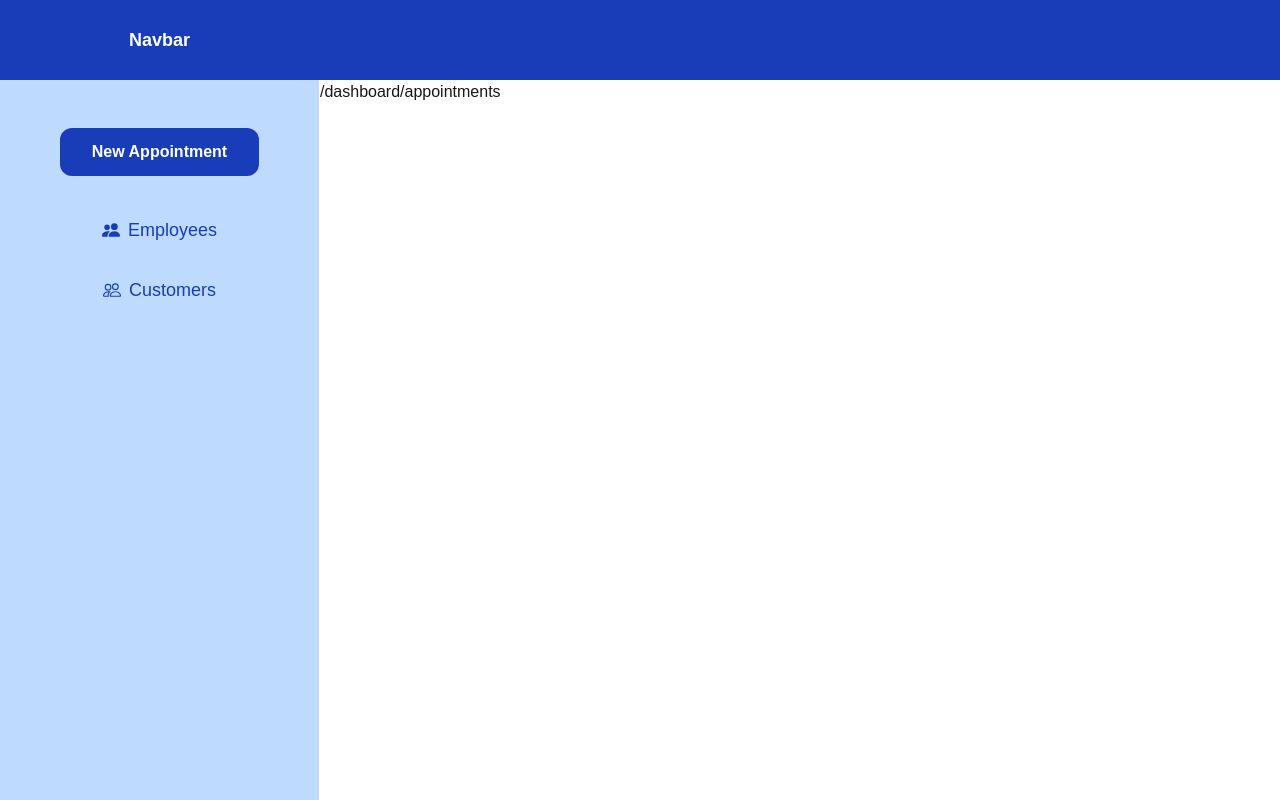
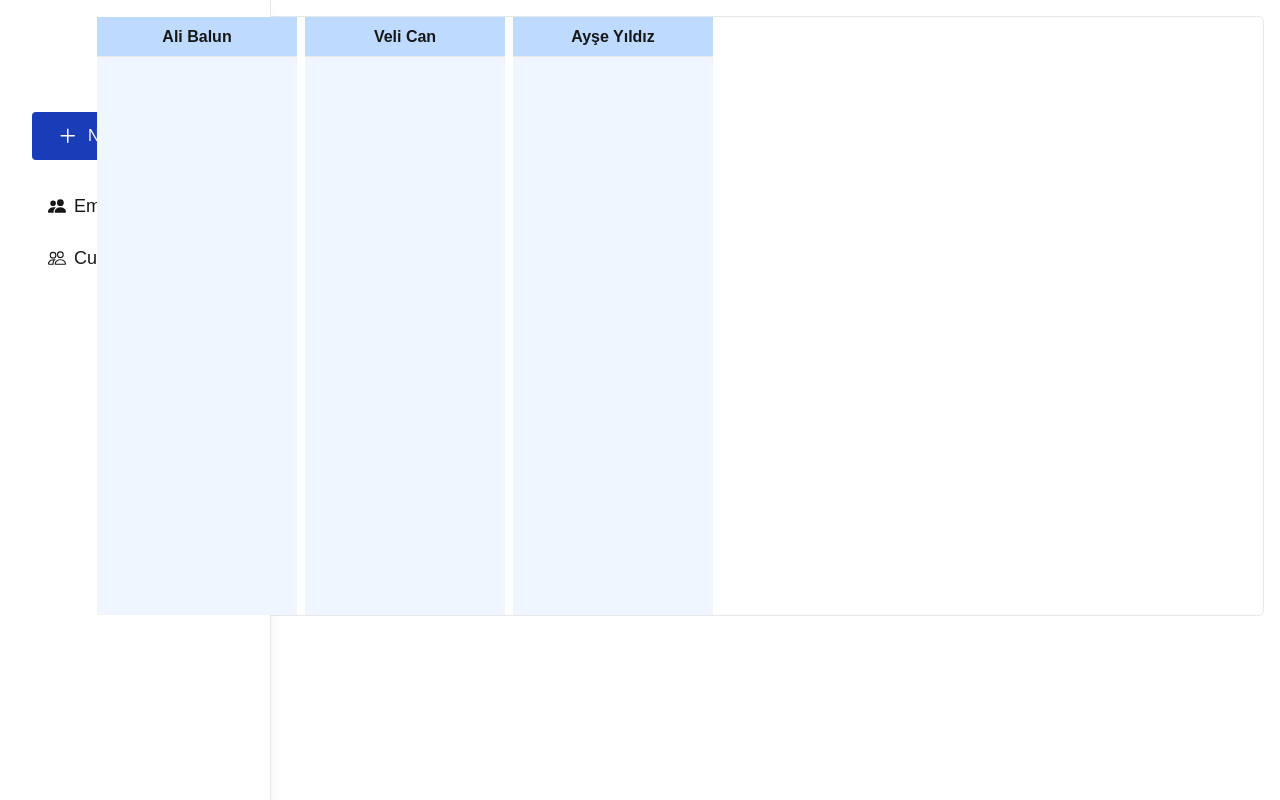
Before and after one commit to AppointmentApplication/appointment_ui, a Next.js app: page /dashboard/appointments in a window 1280 px wide. Built offline with nearby package versions, Linux system fonts and the light colour scheme.

Commit message:
Started to Create Appointment calendar

```diff
--- a/app/components/Navbar.tsx
+++ /dev/null
@@ -1,36 +0,0 @@
-// https://dribbble.com/shots/25949981--Sleek-Side-Navbar-Design
-import { BsPeople, BsPeopleFill } from "react-icons/bs";
-
-export default function Sidebar() {
-  return (
-    <div className="h-screen w-80 border-r border-transparent fixed left-0 top-0 flex flex-col">
-
-
-      <div className="h-20 w-full bg-blue-800 flex justify-center items-center">
-        <span className="font-bold text-lg text-white">Navbar</span>
-      </div>
-
-
-     <div className="flex-1 w-full bg-blue-200 p-4 flex flex-col items-center justify-start">
-
-  <div className="mt-8">
-    <button className="bg-blue-800 text-white font-semibold px-8 py-3 rounded-xl
-               transition-all duration-200 hover:rounded-full hover:bg-blue-700 hover:shadow-lg hover:shadow-blue-600/50 active:scale-95">
-      New Appointment
-    </button>
-  </div>
-
-  <div className="mt-10 flex flex-col items-center gap-8">
-    <a href="/dashboard/employees" className="flex items-center text-blue-800 font-medium text-lg hover:text-blue-900 gap-2">
-      <BsPeopleFill className="text-blue-800" /> Employees
-    </a>
-    <a href="/dashboard/customers" className="flex items-center text-blue-800 font-medium text-lg hover:text-blue-900 gap-2">
-      <BsPeople className="text-blue-800" /> Customers
-    </a>
-  </div>
-
-</div>
-
-    </div>
-  );
-}
--- /dev/null
+++ b/app/components/Sidebar.tsx
@@ -0,0 +1,37 @@
+// https://dribbble.com/shots/25949981--Sleek-Side-Navbar-Design
+import Link from "next/link";
+import { BsPeople, BsPeopleFill } from "react-icons/bs";
+import { GoPlus } from "react-icons/go";
+
+export default function Sidebar() {
+  return (
+    <div className="h-screen border-r border-transparent fixed left-0 top-0 flex flex-col px-4 bg-white w-[300] ring-1 ring-gray-200 shadow-lg">
+      <div className="h-20 w-full flex justify-center items-center">
+        <span className="font-bold text-lg text-black">Navbar</span>
+      </div>
+      <div className="flex-1 w-full p-4 flex flex-col items-center">
+        <Link href="/dashboard/appointments" className="flex items-center justify-center gap-2 mt-4 bg-blue-800 text-white px-6 py-3 rounded-sm cursor-pointer w-full">
+          <GoPlus size={24} />
+          <span className="text-md">New Appointment</span>
+        </Link>
+
+        <div className="mt-6 flex flex-col gap-2 w-full">
+          <Link
+            href="/dashboard/employees"
+            className="flex items-center text-md text-lg gap-2 px-4 py-2 rounded-md hover:bg-blue-100 hover:text-blue-600 transition-all duration-200"
+          >
+            <BsPeopleFill />
+            <span>Employees</span>
+          </Link>
+          <Link
+            href="/dashboard/customers"
+            className="flex items-center font-medium text-lg hover:text-blue-600 gap-2 px-4 py-2 rounded-md hover:bg-blue-100 hover:text-blue-600 transition-all duration-200"
+          >
+            <BsPeople />
+            <span>Customers</span>
+          </Link>
+        </div>
+      </div>
+    </div>
+  );
+}
--- a/app/components/UpperMenu.tsx
+++ b/app/components/UpperMenu.tsx
@@ -1,3 +1,3 @@
 export default function UpperMenu() {
-  return <div className="w-full h-20 bg-blue-800"></div>;
+  return <div className="w-full h-[60] bg-blue-400"></div>;
 }
--- a/app/dashboard/appointments/page.tsx
+++ b/app/dashboard/appointments/page.tsx
@@ -1,3 +1,177 @@
-export default function Page(){
-    return <div>/dashboard/appointments</div>;
+"use client";
+
+import React, { useRef, useState } from "react";
+
+type Box = {
+  id: number;
+  top: number;
+  height: number;
+  personId: number;
+  startTime: Date;
+  endTime: Date;
+};
+
+type Person = {
+  id: number;
+  name: string;
+};
+
+export default function Page() {
+  const [people] = useState<Person[]>([
+    { id: 1, name: "Ali Balun" },
+    { id: 2, name: "Veli Can" },
+    { id: 3, name: "Ayşe Yıldız" },
+  ]);
+
+  const [boxes, setBoxes] = useState<Box[]>([]);
+  const [preview, setPreview] = useState<Box | null>(null);
+  const [startDate, setStartDate] = useState<Date>(new Date());
+  const [endDate, setEndDate] = useState<Date>(new Date());
+  const startYRef = useRef<number | null>(null);
+  const containerRefs = useRef<{ [key: number]: HTMLDivElement | null }>({});
+  const pieceHeight = 80 / 4; // 15dk = 20px
+
+  const getOffsetY = (clientY: number, personId: number) => {
+    const container = containerRefs.current[personId];
+
+    if (!container) return 0;
+
+    const rect = container.getBoundingClientRect();
+
+    return clientY - rect.top;
+  };
+
+  const roundToPiece = (value: number) =>
+    Math.floor(value / pieceHeight) * pieceHeight;
+
+  const handleMouseDown = (
+    e: React.MouseEvent<HTMLDivElement>,
+    personId: number
+  ) => {
+    const target = e.target as HTMLElement;
+    const container = containerRefs.current[personId];
+    if (!container || target !== container) return;
+
+    const offsetY = getOffsetY(e.clientY, personId);
+    startYRef.current = offsetY;
+    setPreview({
+      top: roundToPiece(offsetY),
+      height: 0,
+      id: 0,
+      personId,
+      startTime: startDate,
+      endTime: endDate,
+    });
+  };
+
+  const handleMouseMove = (
+    e: React.MouseEvent<HTMLDivElement>,
+    personId: number
+  ) => {
+    if (startYRef.current === null) return;
+
+    const offsetY = getOffsetY(e.clientY, personId);
+    const top = roundToPiece(Math.min(startYRef.current, offsetY));
+    const bottom = roundToPiece(Math.max(startYRef.current, offsetY));
+    const height = bottom - top;
+
+    const startTime = top / pieceHeight;
+    const startHour = 9 + (startTime * 20) / 60;
+    const startMinute = (startTime * 20) % 60;
+    const endHour = 9 + ((bottom / pieceHeight) * 20) / 60;
+    const endMinute = ((bottom / pieceHeight) * 20) % 60;
+
+    setStartDate(new Date(2025, 10, 26, startHour, startMinute));
+    setEndDate(new Date(2025, 10, 26, endHour, endMinute));
+    setPreview({
+      top,
+      height,
+      id: 0,
+      personId,
+      startTime: startDate,
+      endTime: endDate,
+    });
+  };
+
+  const handleMouseUp = (
+    e: React.MouseEvent<HTMLDivElement>,
+    personId: number
+  ) => {
+    if (!preview || preview.personId !== personId) return;
+
+    if (preview.height > 0) {
+      setBoxes((prev) => [...prev, { ...preview, id: Date.now() }]);
+    }
+
+    setPreview(null);
+    startYRef.current = null;
+  };
+
+  return (
+    <div className="flex flex-row h-[600px] overflow-x-auto overflow-y-auto m-4 border border-gray-200 rounded-md select-none">
+      <div className="flex flex-col flex-shrink-0 w-[80px] bg-gray-50 border-r border-gray-200">
+        <div className="h-[40px] flex items-center justify-center font-semibold text-gray-700 text-sm border-b border-gray-200">
+          #
+        </div>
+        {[
+          "09:00",
+          "10:00",
+          "11:00",
+          "12:00",
+          "13:00",
+          "14:00",
+          "15:00",
+          "16:00",
+          "17:00",
+        ].map((time) => (
+          <div
+            key={time}
+            className="h-[80px] flex items-center justify-center text-sm text-gray-600"
+          >
+            {time}
+          </div>
+        ))}
+      </div>
+
+      <div className="flex flex-row gap-2 flex-shrink-0 relative">
+        {people.map((person) => (
+          <div key={person.id} className="flex flex-col w-[200px] relative">
+            <div className="h-[40px] bg-blue-200 flex items-center justify-center font-semibold border-b border-gray-200">
+              {person.name}
+            </div>
+
+            <div
+              ref={(el) => {
+                containerRefs.current[person.id] = el;
+              }}
+              className="relative flex-1 bg-blue-50 hover:bg-blue-100 border border-gray-100 transition-all duration-200 cursor-pointer"
+              onMouseDown={(e) => handleMouseDown(e, person.id)}
+              onMouseMove={(e) => handleMouseMove(e, person.id)}
+              onMouseUp={(e) => handleMouseUp(e, person.id)}
+            >
+              {boxes
+                .filter((box) => box.personId === person.id)
+                .map((box) => (
+                  <div
+                    key={box.id}
+                    className="absolute text-sm left-0 right-0 bg-blue-400 bg-opacity-50 rounded-md mx-2 pointer-events-none flex items-center justify-center"
+                    style={{ top: box.top, height: box.height }}
+                  >
+                    {box.startTime.toLocaleTimeString()} -{" "}
+                    {box.endTime.toLocaleTimeString()}
+                  </div>
+                ))}
+
+              {preview && preview.personId === person.id && (
+                <div
+                  className="absolute left-0 right-0 bg-blue-200 bg-opacity-50 rounded-md mx-2 pointer-events-none"
+                  style={{ top: preview.top, height: preview.height }}
+                />
+              )}
+            </div>
+          </div>
+        ))}
+      </div>
+    </div>
+  );
 }
--- /dev/null
+++ b/app/dashboard/layout.tsx
@@ -0,0 +1,16 @@
+import Sidebar from "../components/Sidebar";
+import UpperMenu from "../components/UpperMenu";
+
+export default function DashboardLayout({
+  children,
+}: {
+  children: React.ReactNode;
+}) {
+  return (
+    <div>
+      <Sidebar />
+      <UpperMenu />
+      <div className="ml-[300]">{children}</div>
+    </div>
+  );
+}
--- a/app/layout.tsx
+++ b/app/layout.tsx
@@ -1,8 +1,6 @@
 import type { Metadata } from "next";
 import { Geist, Geist_Mono } from "next/font/google";
 import "./globals.css";
-import Navbar from "./components/Navbar";
-import UpperMenu from "./components/UpperMenu";
 
 const geistSans = Geist({
   variable: "--font-geist-sans",
@@ -29,9 +27,7 @@ export default function RootLayout({
       <body
         className={`${geistSans.variable} ${geistMono.variable} antialiased`}
       >
-        <Navbar />
-        <UpperMenu />
-        <main className="ml-80">{children}</main>
+        <main>{children}</main>
       </body>
     </html>
   );
```
Also changed, not shown: app/dashboard/components/Table.tsx (+15 -7 lines), 1 other file (tests, documents, lock files or other folders).
